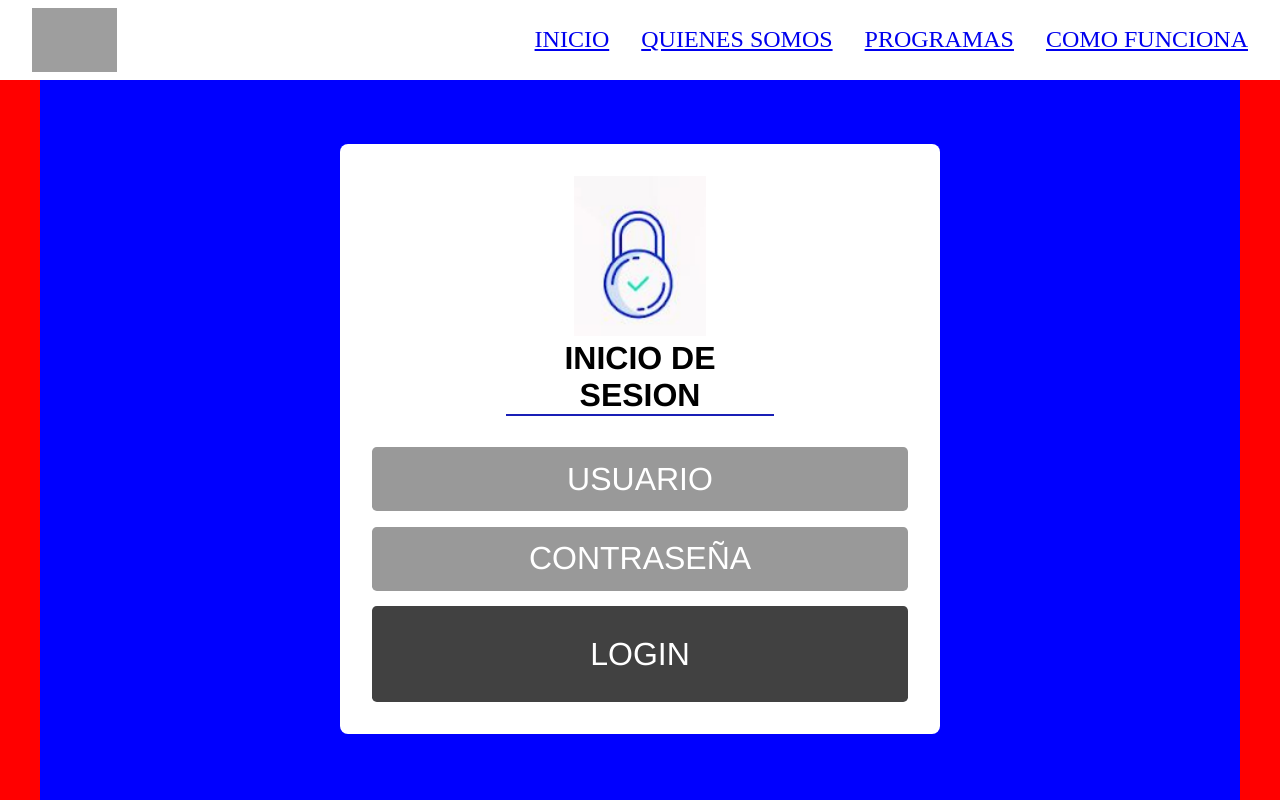
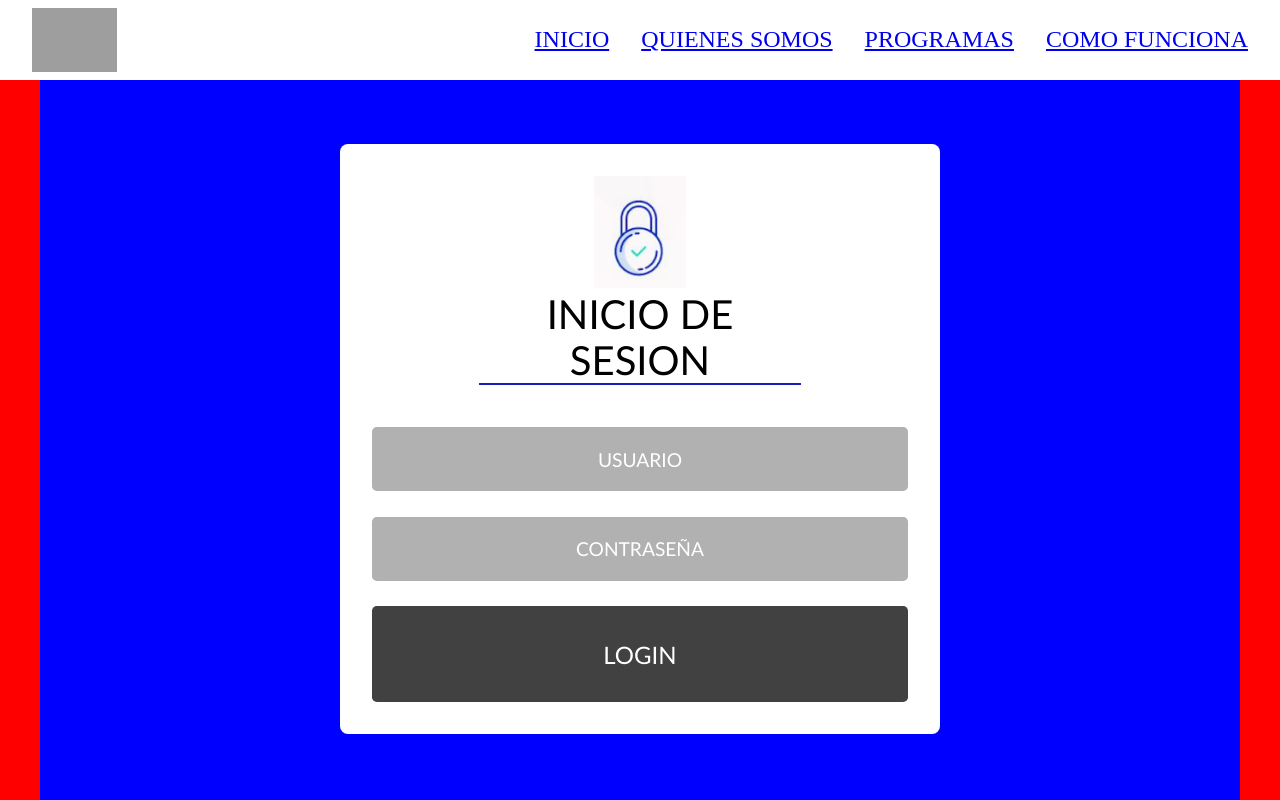
Before and after one commit to JorgeOyanederV/Red-Capital, a Vue app in the folder frontend/: page / in a window 1280 px wide. Built offline with nearby package versions, Linux system fonts and the light colour scheme; grey boxes are pictures that could not be loaded.

Commit message:
implement rut validation

```diff
--- a/frontend/package.json
+++ b/frontend/package.json
@@ -12,6 +12,7 @@
     "core-js": "^3.6.5",
     "material-design-icons": "^3.0.1",
     "materialize-css": "^1.0.0-rc.2",
+    "rut.js": "^2.1.0",
     "vue": "^3.0.0",
     "vue-router": "^4.0.0-0",
     "vuex": "^4.0.0-0"
--- a/frontend/src/store/index.js
+++ b/frontend/src/store/index.js
@@ -8,24 +8,26 @@ export default createStore({
     remember_me: false
   },
   mutations: {
+    // Save in the store the User's rut
     loggin(state, { rut }) {
       state.rut = rut
       state.remember_me = true
     }
   },
   actions: {
+    // Verify and log the user
     async loggin(context) {
       const remember_me = '1'
       const [rut, password] = arguments[1]
       const { data } = await authApi([rut, password, remember_me])
       if (data.message === "success login") {
-        console.log("we did it");
+        // call to mutation loggin for register
         this.commit('loggin', {
           rut
         })
-        return true
+        //redireccionar a otra pagina
       } else {
-        return data.message
+        alert('Contraseña incorrecta')
       }
     },
     async getPost() {
@@ -41,6 +43,4 @@ export default createStore({
       return postModified
     },
   },
-  modules: {
-  }
 })
--- a/frontend/src/views/Home.vue
+++ b/frontend/src/views/Home.vue
@@ -6,8 +6,8 @@
          <img src="@/assets/sesion.png" alt="logo">
          <h1>INICIO DE SESION</h1>
         </div>
-        <input type="text" placeholder="USUARIO" v-model="user">
-        <input type="password" placeholder="CONTRASEÑA" v-model="password">
+        <input type="text" placeholder="USUARIO" v-model="user" @keyup="formatRut" maxlength='12' required>
+        <input type="password" placeholder="CONTRASEÑA" v-model="password" required autocomplete="false">
         <button type="submit" class="btn">LOGIN</button>
       </form>
     </div>
@@ -16,24 +16,28 @@
 </template>
 
 <script>
-import {mapActions} from 'vuex'
+import { mapActions } from 'vuex'
+import { validate, clean, format, getCheckDigit } from 'rut.js'
 export default {
   name: 'Home',
   data(){
     return{
       user: '',
-      password: ''
+      password: '',
     }
   },
   methods:{
     ...mapActions(['loggin']),
+
     async log(e){
       e.preventDefault()
+      // verify if the rut is valid before the request
+      if (!validate(this.user)) { return alert('Rut invalido')}
       const response = await this.$store.dispatch('loggin', [this.user ,this.password])
-      if( response == true )
-        console.log(response)
-        // console.log(this.$store.state.rut)
-      else console.log(response)
+      console.log(this.$store.state.rut)
+    },
+    formatRut(){
+      this.user = format(this.user)
     }
   }
 }
@@ -63,40 +67,44 @@ export default {
   border-radius: 0.5rem;
   height:90%;
   text-align: center;
-  font-family: 'Franklin Gothic Medium', 'Arial Narrow', Arial, sans-serif;
+  font-family: 'Gill Sans', 'Gill Sans MT', Calibri, 'Trebuchet MS', sans-serif;
+  gap: 1rem;
 }
 .form h1{
-  font-size: 2rem;
+  font-size: 2.5rem;
   text-align: center;
   border-bottom: 2px solid #191FB6;
-  margin: 0 25%;
+  margin: 0 20%;
+  font-weight: 500;
 }
 input{
   text-align: center;
   border: none;
   border-radius: 0.3rem;
-  background: rgb(153, 153, 153);
+  background: rgb(177, 177, 177);
   color: white;
-  font-size: 2rem;
+  font-size: 1.2rem;
   height: 4rem;
-
+  font-family: 'Gill Sans', 'Gill Sans MT', Calibri, 'Trebuchet MS', sans-serif;
 }
 input::placeholder{
   color: white;
+  font-weight: 300;
 }
 .btn{
   border:none;
   border-radius: 0.3rem;
   background-color: rgb(65, 65, 65);
   color: white;
-  font-size: 2rem;
+  font-size: 1.5rem;
   height: 6rem;
-  font-weight: 500;
+  font-family: 'Gill Sans', 'Gill Sans MT', Calibri, 'Trebuchet MS', sans-serif;
+  font-weight: 300;
 }
 .icon{
   padding-bottom: 1rem;
 }
 img{
-  height: 10rem;
+  height: 7rem;
 }
 </style>
```
Also changed, not shown: 1 other file (tests, documents, lock files or other folders).
